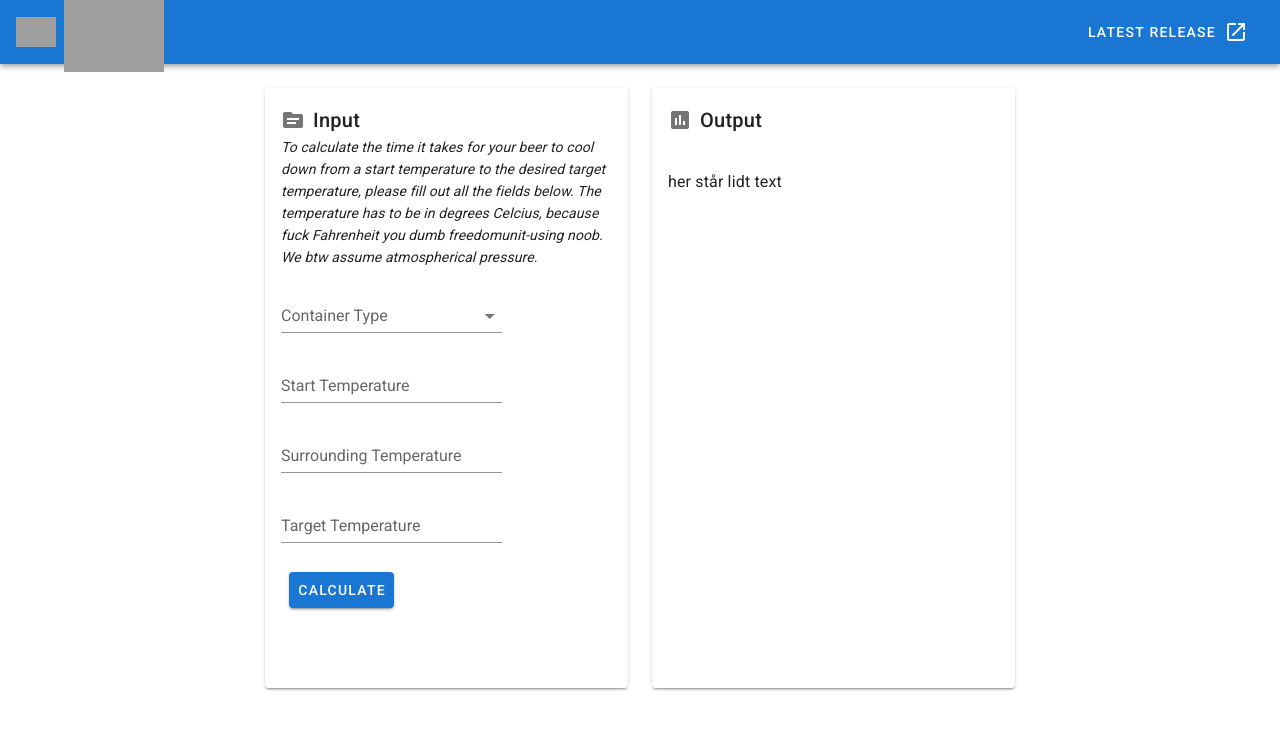
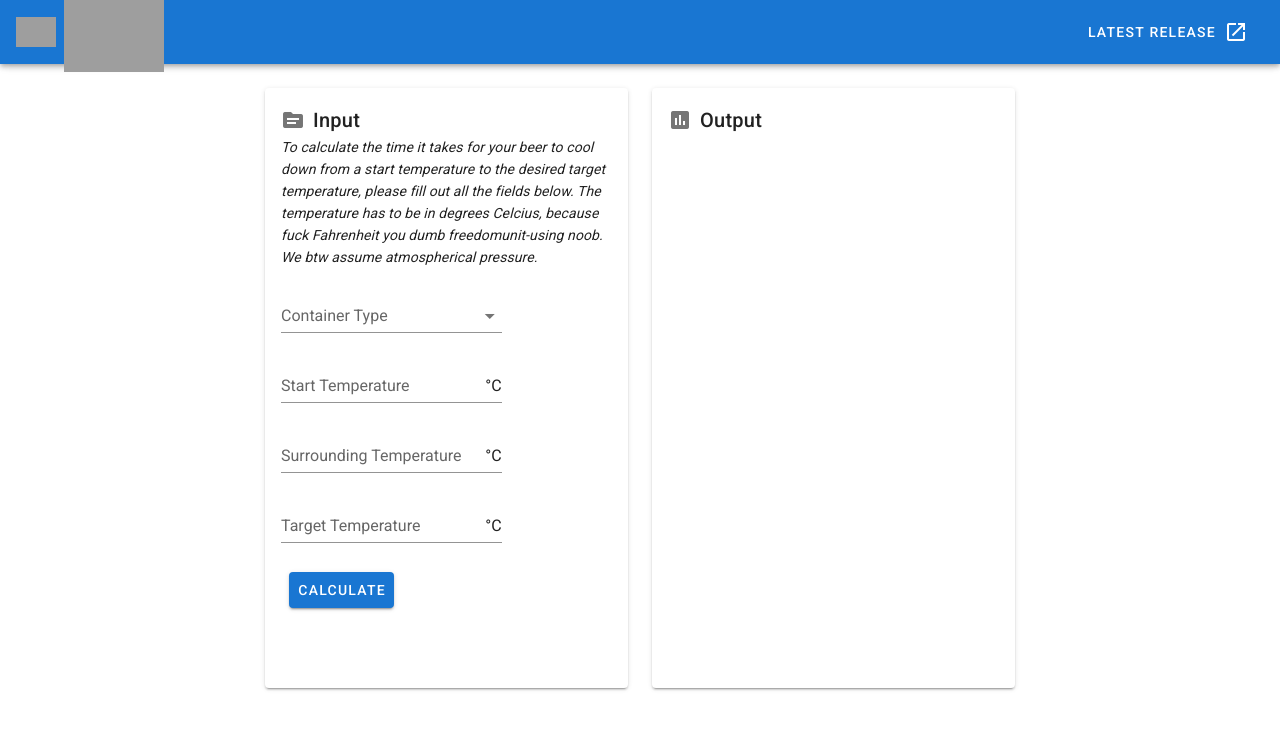
Before and after one commit to rosenberg95/beertime, a Vue app: page / in a window 1280 px wide. Shown: the top 730 px of the page. Built offline with nearby package versions, Linux system fonts and the light colour scheme; grey boxes are pictures that could not be loaded.

Commit message:
updated input card, added output component and ensured nessecary communitcation to output card

```diff
--- a/src/components/Inputside.vue
+++ b/src/components/Inputside.vue
@@ -4,10 +4,12 @@
         <v-layout row>
             <v-flex xs8>
                 <v-select
-                v-model="select"
                 :items="items"
                 :rules="[v => !!v || 'Item is required']"
                 label="Container Type"
+                name="type"
+                id="type"
+                v-model="containerType"
                 required
                 ></v-select>
             </v-flex>
@@ -21,6 +23,7 @@
                 v-model="startTemp"
                 type="float"
                 required
+                suffix="°C"
                 :rules="numberRule"
                 > </v-text-field>
             </v-flex>
@@ -33,6 +36,8 @@
                 id="surrTemp"
                 v-model="surrTemp"
                 type="float"
+                :rules="numberRule"
+                suffix="°C"
                 required> </v-text-field>
             </v-flex>
         </v-layout>
@@ -44,6 +49,8 @@
                 id="targetTemp"
                 v-model="targetTemp"
                 type="float"
+                :rules="numberRule"
+                suffix="°C"
                 required> </v-text-field>
             </v-flex>
         </v-layout>
@@ -66,22 +73,26 @@ export default {
     name: "Input",
     data() {
         return {
+            containerType: '',
+            startTemp: '',
+            surrTemp: '',
+            targetTemp: '',
             select: null,
             items: [
                 'Small can (0.25 L)',
                 'Medium can (0.33 L)',
                 'Small bottle (0.33 L)',
-                'Large bottle (dont know u fuck)',
+                'Large bottle (0.75 L)',
             ],
             numberRule: [v => (!isNaN(parseFloat(v)) && v >= -273.15 && v <= 5500) || 'Number has to be between absolute zero and the surface temperature of the Sun'],
         }
     },
     computed: {
-
+        // TODO: lav en compareTemperatures() rule: target temp skal være mellem starttemp og surrtemp
     },
     methods: {
         simuler () {
-            console.log(this.startTemp)
+            this.$emit('submitted', this.containerType, this.startTemp, this.surrTemp, this.targetTemp)
         }
     }
 
--- a/src/components/Main.vue
+++ b/src/components/Main.vue
@@ -8,7 +8,7 @@
                     <v-card-title><v-icon left>mdi-folder-text</v-icon>Input </v-card-title>
                     <v-card-subtitle><em>To calculate the time it takes for your beer to cool down from a start temperature to the desired target temperature, please fill out all the fields below. The temperature has to be in degrees Celcius, because fuck Fahrenheit you dumb freedomunit-using noob. We btw assume atmospherical pressure.</em></v-card-subtitle>
                     <v-card-text center>
-                        <Inputside/>
+                        <Inputside @submitted="onSubmit"></Inputside>
                     </v-card-text>
 
                 </div>
@@ -19,9 +19,7 @@
                 <div>
                     <v-card-title><v-icon left>mdi-chart-box</v-icon>Output</v-card-title>
                     <v-card-text>
-                        <div class="my-4 text-subtitle-1" height="200px">
-                        her står lidt text
-                        </div>
+                        <Outputside :input="input"></Outputside>
                     </v-card-text>
                 </div>
             </v-card>
@@ -38,18 +36,37 @@
 <script>
 
   import Inputside from './Inputside.vue'
+  import Outputside from './Outputside.vue'
 
   export default {
     name: 'Main',
 
     components: {
       Inputside,
+      Outputside
     },
 
 
-    data: () => ({
+    data() {
+      return {
+        input: {
+          submitStatus: false,
+          containerType: '',
+          startTemp: '',
+          surrTemp: '',
+          targetTemp: ''
+        }
+      }
+    },
+      methods: {
+        onSubmit (containerType, startTemp, surrTemp, targetTemp){
+          this.input.submitStatus = true
+          this.input.containerType = containerType
+          this.input.startTemp = startTemp
+          this.input.surrTemp = surrTemp
+          this.input.targetTemp = targetTemp
+        },
 
-    })
-
+    }
   }
 </script>
--- /dev/null
+++ b/src/components/Outputside.vue
@@ -0,0 +1,23 @@
+<template>
+    <v-container>
+
+        <div v-if="input.submitStatus">
+            {{ input.containerType }} containing {{ input.startTemp }} °C beer in a {{ input.surrTemp }} °C environment has a desired temperature of {{input.targetTemp}} °C.
+        </div>
+
+
+
+
+    </v-container>
+</template>
+
+<script>
+  export default {
+    name: 'Outputside',
+    props: ['input'],
+
+    data: () => ({
+
+    }),
+  };
+</script>
```
